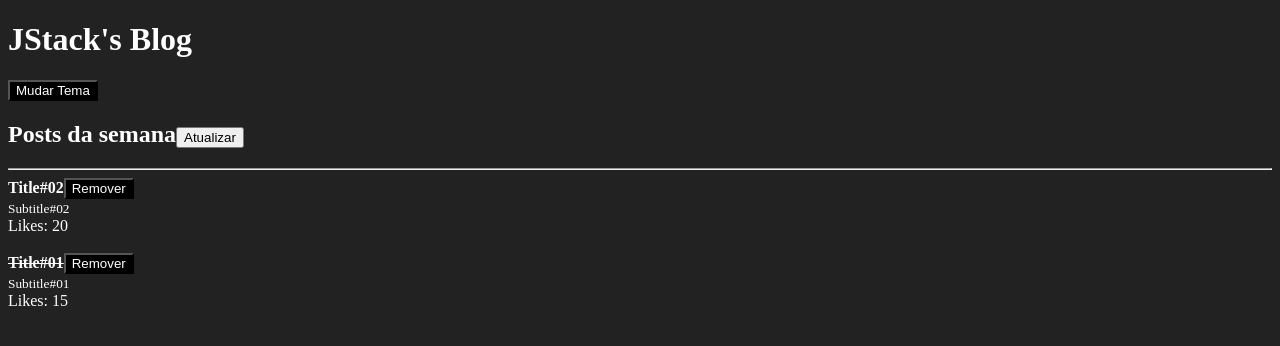
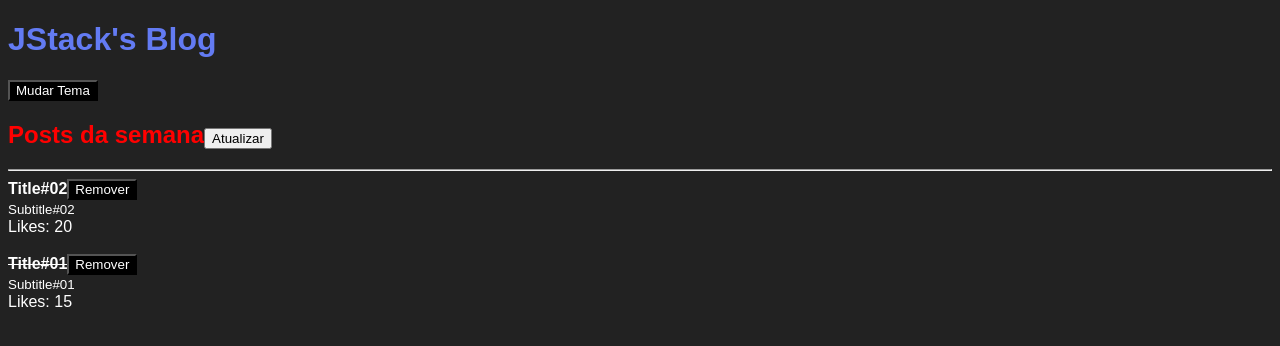
Before and after one commit to joaosoarees/jstack-react-fundamentals, a React app: page / in a window 1280 px wide. Shown: the top 346 px of the page. Built offline with nearby package versions, Linux system fonts and the light colour scheme.

Commit message:
css modules

```diff
--- /dev/null
+++ b/src/App.css
@@ -0,0 +1,3 @@
+.title {
+  color: #f00;
+}
--- a/src/App.js
+++ b/src/App.js
@@ -4,6 +4,8 @@
 
 import { Header } from './Header';
 import { Post } from './Post';
+
+import styles from './App.css';
 
 export function App() {
   const [posts, setPosts] = useState([
@@ -33,7 +35,7 @@
   return (
     <ThemeProvider>
       <Header>
-        <h2>
+        <h2 className={styles.title}>
           Posts da semana
           <button onClick={handleRefresh}>Atualizar</button>
         </h2>
--- /dev/null
+++ b/src/Header.css
@@ -0,0 +1,3 @@
+.title {
+  color: #637bf3;
+}
--- a/src/Header.js
+++ b/src/Header.js
@@ -1,15 +1,17 @@
 import React, { useContext } from 'react';
 import PropTypes from 'prop-types';
 
+import { ThemeContext } from './ThemeContext';
+
 import { Button } from './Button';
 
-import { ThemeContext } from './ThemeContext';
+import styles from './Header.css';
 export function Header({ title, children }) {
   const { onToggleTheme } = useContext(ThemeContext);
 
   return (
     <>
-      <h1>{title}</h1>
+      <h1 className={styles.title}>{title}</h1>
       <Button onClick={onToggleTheme}>
         Mudar Tema
       </Button>
--- a/src/index.css
+++ b/src/index.css
@@ -1,4 +1,5 @@
 body {
   background: #222;
   color: #fff;
+  font-family: sans-serif;
 }
--- a/webpack.config.js
+++ b/webpack.config.js
@@ -25,7 +25,15 @@
       {
         test: /\.css$/,
         exclude: /node_modules/,
-        use: ['style-loader', 'css-loader'],
+        use: [
+          'style-loader',
+          {
+            loader: 'css-loader',
+            options: {
+              modules: true,
+            },
+          },
+        ],
       }
     ]
   },
```
